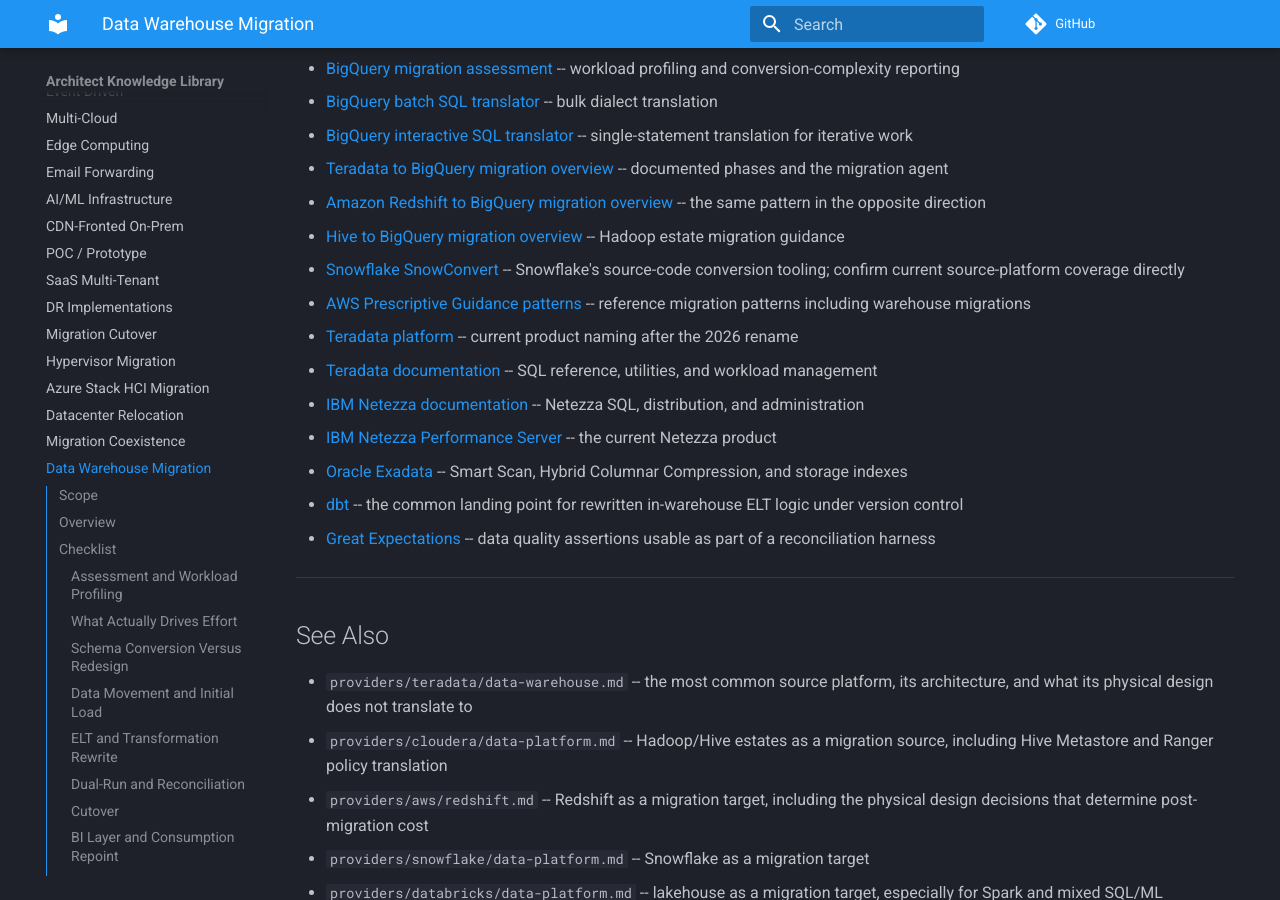
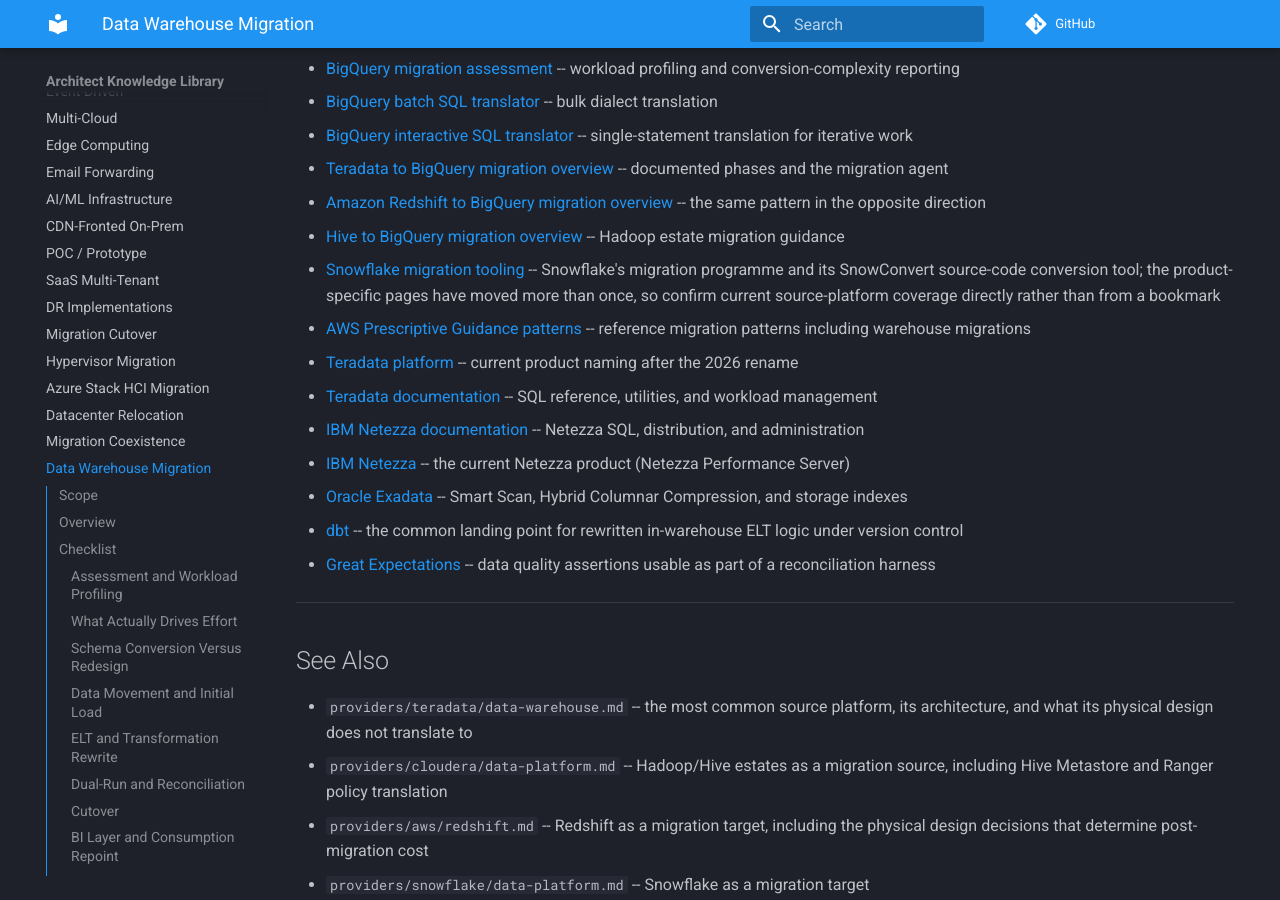
Before and after one commit to ErikEvenson/architect, an MkDocs documentation site: the page built from knowledge/patterns/data-warehouse-migration.md, in a window 1280 px wide and 900 px high, scrolled down 13449 px. Built offline with MkDocs 1.6.1 and Material for MkDocs 9.7.7, drawn with Linux system fonts in a browser that asks for light colours; comment, search, counter and statistics services are not loaded.

Commit message:
fix(knowledge): repoint 4 links that redirected to index pages (#314)
Post-write link verification of all 81 cited URLs surfaced four that
returned 200 but did not land on the cited content:

- ibm.com/products/netezza-performance-server -> ibm.com/products
  (generic product index; repointed to /products/netezza)
- snowflake.com/.../snowconvert/ -> /migrate-to-the-cloud/
  (SnowConvert page removed; relabelled to the parent migration page
  and noted that the product pages have moved repeatedly)
- teradata.com/pricing -> teradata.com/getting-started/pricing
  (pinned the canonical path)
- bigquery/docs/migration/hive-overview -> /migration/hive
  (pinned the current slug)

All 81 URLs now return 200 with no soft-404 bodies and no content-moving
redirects. check-nav.sh passes; mkdocs build --strict exits 0.

Co-Authored-By: Claude Opus 5 (1M context) <noreply@anthropic.com>
Claude-Session: https://claude.ai/code/session_01TVayMKNMxezehnuDwKP7FR

```diff
--- a/knowledge/patterns/data-warehouse-migration.md
+++ b/knowledge/patterns/data-warehouse-migration.md
@@ -238,13 +238,13 @@ Finally, the physical design assumptions are the real payload. A warehouse's sch
 - [BigQuery interactive SQL translator](https://docs.cloud.google.com/bigquery/docs/interactive-sql-translator) -- single-statement translation for iterative work
 - [Teradata to BigQuery migration overview](https://docs.cloud.google.com/bigquery/docs/migration/teradata-overview) -- documented phases and the migration agent
 - [Amazon Redshift to BigQuery migration overview](https://docs.cloud.google.com/bigquery/docs/migration/redshift-overview) -- the same pattern in the opposite direction
-- [Hive to BigQuery migration overview](https://docs.cloud.google.com/bigquery/docs/migration/hive-overview) -- Hadoop estate migration guidance
-- [Snowflake SnowConvert](https://www.snowflake.com/en/migrate-to-the-cloud/snowconvert/) -- Snowflake's source-code conversion tooling; confirm current source-platform coverage directly
+- [Hive to BigQuery migration overview](https://docs.cloud.google.com/bigquery/docs/migration/hive) -- Hadoop estate migration guidance
+- [Snowflake migration tooling](https://www.snowflake.com/en/migrate-to-the-cloud/) -- Snowflake's migration programme and its SnowConvert source-code conversion tool; the product-specific pages have moved more than once, so confirm current source-platform coverage directly rather than from a bookmark
 - [AWS Prescriptive Guidance patterns](https://docs.aws.amazon.com/prescriptive-guidance/latest/patterns/welcome.html) -- reference migration patterns including warehouse migrations
 - [Teradata platform](https://www.teradata.com/platform) -- current product naming after the 2026 rename
 - [Teradata documentation](https://docs.teradata.com/) -- SQL reference, utilities, and workload management
 - [IBM Netezza documentation](https://www.ibm.com/docs/en/netezza) -- Netezza SQL, distribution, and administration
-- [IBM Netezza Performance Server](https://www.ibm.com/products/netezza-performance-server) -- the current Netezza product
+- [IBM Netezza](https://www.ibm.com/products/netezza) -- the current Netezza product (Netezza Performance Server)
 - [Oracle Exadata](https://www.oracle.com/engineered-systems/exadata/) -- Smart Scan, Hybrid Columnar Compression, and storage indexes
 - [dbt](https://www.getdbt.com/) -- the common landing point for rewritten in-warehouse ELT logic under version control
 - [Great Expectations](https://greatexpectations.io/) -- data quality assertions usable as part of a reconciliation harness
```
Also changed, not shown: knowledge/providers/teradata/data-warehouse.md (+1 -1 lines).
